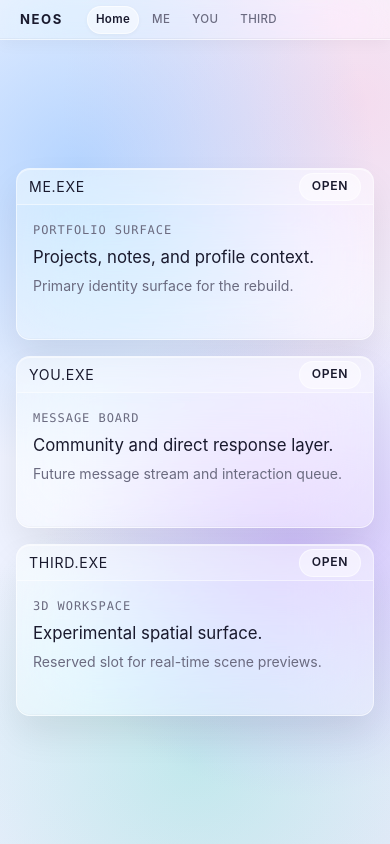
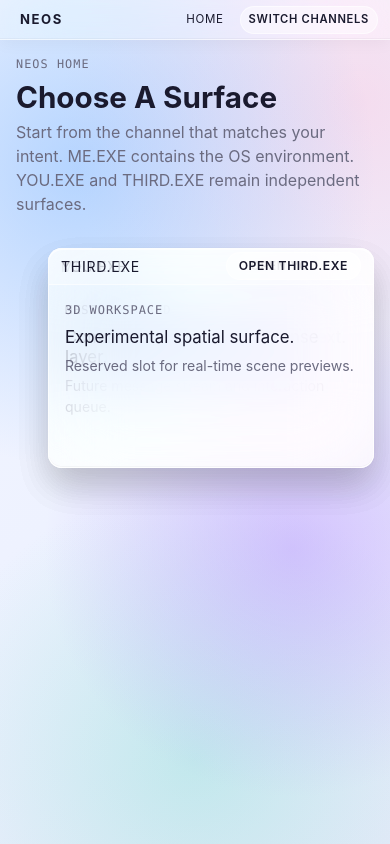
Before and after one commit to naninfinite/neos, a React (Vite) app: page / in a window 390 px wide. Built offline with nearby package versions, Linux system fonts and the light colour scheme.

Commit message:
feat: strengthen home landing and add secondary channel switcher

```diff
--- a/src/shell/ChannelBar.tsx
+++ b/src/shell/ChannelBar.tsx
@@ -5,18 +5,20 @@ export type ChannelId = 'home' | 'me' | 'you' | 'third';
 interface ChannelBarProps {
   activeChannel: ChannelId;
   onNavigate: (channel: ChannelId) => void;
+  onOpenSwitcher: () => void;
 }
 
-const CHANNELS: { id: ChannelId; label: string }[] = [
-  { id: 'home', label: 'Home' },
-  { id: 'me', label: 'ME' },
-  { id: 'you', label: 'YOU' },
-  { id: 'third', label: 'THIRD' },
-];
+const CHANNEL_LABELS: Record<ChannelId, string> = {
+  home: 'HOME',
+  me: 'ME.EXE',
+  you: 'YOU.EXE',
+  third: 'THIRD.EXE',
+};
 
 export function ChannelBar({
   activeChannel,
   onNavigate,
+  onOpenSwitcher,
 }: ChannelBarProps): ReactElement {
   return (
     <nav className="channelBar" aria-label="Site navigation">
@@ -28,18 +30,18 @@ export function ChannelBar({
         NEOS
       </button>
 
-      <div className="channelBarTabs">
-        {CHANNELS.map((ch) => (
-          <button
-            key={ch.id}
-            className={`channelTab${activeChannel === ch.id ? ' channelTabActive' : ''}`}
-            type="button"
-            aria-current={activeChannel === ch.id ? 'page' : undefined}
-            onClick={() => onNavigate(ch.id)}
-          >
-            {ch.label}
-          </button>
-        ))}
+      <div className="channelBarMeta">
+        <p className="channelBarLabel">Current Channel</p>
+        <p className="channelBarValue" aria-live="polite">
+          {CHANNEL_LABELS[activeChannel]}
+        </p>
+        <button
+          className="channelSwitchButton"
+          type="button"
+          onClick={onOpenSwitcher}
+        >
+          Switch Channels
+        </button>
       </div>
     </nav>
   );
--- /dev/null
+++ b/src/shell/ChannelSwitcher.tsx
@@ -0,0 +1,58 @@
+import type { ReactElement } from 'react';
+import type { ChannelId } from './ChannelBar';
+
+interface ChannelSwitcherProps {
+  activeChannel: ChannelId;
+  onClose: () => void;
+  onNavigate: (channel: ChannelId) => void;
+}
+
+const CHANNELS: Array<{ id: ChannelId; name: string; detail: string }> = [
+  { id: 'home', name: 'HOME', detail: 'Landing hub and channel previews' },
+  { id: 'me', name: 'ME.EXE', detail: 'Contained OS environment' },
+  { id: 'you', name: 'YOU.EXE', detail: 'Message board surface' },
+  { id: 'third', name: 'THIRD.EXE', detail: '3D workspace surface' },
+];
+
+export function ChannelSwitcher({
+  activeChannel,
+  onClose,
+  onNavigate,
+}: ChannelSwitcherProps): ReactElement {
+  return (
+    <section
+      className="channelSwitcherBackdrop"
+      role="presentation"
+      onClick={onClose}
+    >
+      <div
+        aria-label="Channel switcher"
+        aria-modal="true"
+        className="channelSwitcher"
+        role="dialog"
+        onClick={(event) => event.stopPropagation()}
+      >
+        <header className="channelSwitcherHeader">
+          <p className="channelSwitcherLabel">Quick Switch</p>
+          <button className="channelSwitcherClose" type="button" onClick={onClose}>
+            Close
+          </button>
+        </header>
+
+        <div className="channelSwitcherGrid">
+          {CHANNELS.map((channel) => (
+            <button
+              key={channel.id}
+              className={`channelSwitcherCard${channel.id === activeChannel ? ' channelSwitcherCardActive' : ''}`}
+              type="button"
+              onClick={() => onNavigate(channel.id)}
+            >
+              <span className="channelSwitcherName">{channel.name}</span>
+              <span className="channelSwitcherDetail">{channel.detail}</span>
+            </button>
+          ))}
+        </div>
+      </div>
+    </section>
+  );
+}
--- a/src/shell/DesktopPanel.tsx
+++ b/src/shell/DesktopPanel.tsx
@@ -11,7 +11,12 @@ export function DesktopPanel({
   onOpenPanel,
 }: DesktopPanelProps): ReactElement {
   return (
-    <article className="desktopPanel">
+    <article
+      aria-label={`${panel.title} preview`}
+      className={`desktopPanel desktopPanel--${panel.appId} ${
+        panel.layout === 'hero' ? 'desktopPanel--hero' : 'desktopPanel--standard'
+      }`}
+    >
       <header className="desktopPanelTitlebar">
         <p className="desktopPanelApp">{panel.title}</p>
         <button
@@ -19,7 +24,7 @@ export function DesktopPanel({
           type="button"
           onClick={() => onOpenPanel(panel.appId)}
         >
-          Open
+          Open {panel.title}
         </button>
       </header>
 
--- a/src/shell/HomeChannel.tsx
+++ b/src/shell/HomeChannel.tsx
@@ -11,20 +11,30 @@ const PANEL_CHANNEL_MAP: Record<string, ChannelId> = {
   me: 'me',
   you: 'you',
   third: 'third',
-  home: 'home',
 };
 
 export function HomeChannel({ onNavigate }: HomeChannelProps): ReactElement {
   return (
     <section aria-label="Home" className="homeChannel">
+      <header className="homeIntro">
+        <p className="homeKicker">NEOS HOME</p>
+        <h1 className="homeTitle">Choose A Surface</h1>
+        <p className="homeCopy">
+          Start from the channel that matches your intent. ME.EXE contains the
+          OS environment. YOU.EXE and THIRD.EXE remain independent surfaces.
+        </p>
+      </header>
+
       <div className="homeGrid">
-        {DESKTOP_PANEL_PREVIEWS.filter((p) => p.appId !== 'home').map((panel) => (
+        {DESKTOP_PANEL_PREVIEWS.map((panel) => (
           <DesktopPanel
             key={panel.id}
             panel={panel}
             onOpenPanel={(appId) => {
               const channel = PANEL_CHANNEL_MAP[appId];
-              if (channel) onNavigate(channel);
+              if (channel) {
+                onNavigate(channel);
+              }
             }}
           />
         ))}
--- a/src/shell/SiteShell.tsx
+++ b/src/shell/SiteShell.tsx
@@ -3,6 +3,7 @@ import type { ReactElement } from 'react';
 import { BootOverlay } from './BootOverlay';
 import { ChannelBar } from './ChannelBar';
 import type { ChannelId } from './ChannelBar';
+import { ChannelSwitcher } from './ChannelSwitcher';
 import { HomeChannel } from './HomeChannel';
 import { MeChannel } from './MeChannel';
 
@@ -41,21 +42,56 @@ function ChannelView({
 export function SiteShell(): ReactElement {
   const [bootVisible, setBootVisible] = useState(true);
   const [activeChannel, setActiveChannel] = useState<ChannelId>('home');
+  const [switcherOpen, setSwitcherOpen] = useState(false);
 
   useEffect(() => {
     const bootTimer = window.setTimeout(() => setBootVisible(false), BOOT_TIMEOUT_MS);
     return () => window.clearTimeout(bootTimer);
   }, []);
 
+  useEffect(() => {
+    const handleKeyDown = (event: KeyboardEvent) => {
+      if (event.ctrlKey && event.key.toLowerCase() === 'k') {
+        event.preventDefault();
+        setSwitcherOpen(true);
+        return;
+      }
+
+      if (event.key === 'Escape') {
+        setSwitcherOpen(false);
+      }
+    };
+
+    window.addEventListener('keydown', handleKeyDown);
+    return () => window.removeEventListener('keydown', handleKeyDown);
+  }, []);
+
+  const navigateTo = (channel: ChannelId) => {
+    setActiveChannel(channel);
+    setSwitcherOpen(false);
+  };
+
   return (
     <main className="neosShell">
       <div className="wallpaper" aria-hidden="true" />
 
-      <ChannelBar activeChannel={activeChannel} onNavigate={setActiveChannel} />
+      <ChannelBar
+        activeChannel={activeChannel}
+        onNavigate={navigateTo}
+        onOpenSwitcher={() => setSwitcherOpen(true)}
+      />
 
       <div className="channelViewport">
-        <ChannelView channel={activeChannel} onNavigate={setActiveChannel} />
+        <ChannelView channel={activeChannel} onNavigate={navigateTo} />
       </div>
+
+      {switcherOpen ? (
+        <ChannelSwitcher
+          activeChannel={activeChannel}
+          onClose={() => setSwitcherOpen(false)}
+          onNavigate={navigateTo}
+        />
+      ) : null}
 
       {bootVisible ? <BootOverlay /> : null}
     </main>
--- a/src/shell/desktopPanels.ts
+++ b/src/shell/desktopPanels.ts
@@ -5,6 +5,7 @@ export interface DesktopPanelPreview {
   subtitle: string;
   summary: string;
   detail: string;
+  layout: 'hero' | 'standard';
 }
 
 export const DESKTOP_PANEL_PREVIEWS: DesktopPanelPreview[] = [
@@ -15,6 +16,7 @@ export const DESKTOP_PANEL_PREVIEWS: DesktopPanelPreview[] = [
     subtitle: 'Portfolio Surface',
     summary: 'Projects, notes, and profile context.',
     detail: 'Primary identity surface for the rebuild.',
+    layout: 'hero',
   },
   {
     id: 'panel-you',
@@ -23,6 +25,7 @@ export const DESKTOP_PANEL_PREVIEWS: DesktopPanelPreview[] = [
     subtitle: 'Message Board',
     summary: 'Community and direct response layer.',
     detail: 'Future message stream and interaction queue.',
+    layout: 'standard',
   },
   {
     id: 'panel-third',
@@ -31,13 +34,6 @@ export const DESKTOP_PANEL_PREVIEWS: DesktopPanelPreview[] = [
     subtitle: '3D Workspace',
     summary: 'Experimental spatial surface.',
     detail: 'Reserved slot for real-time scene previews.',
-  },
-  {
-    id: 'panel-home',
-    appId: 'home',
-    title: 'HOME',
-    subtitle: 'System Snapshot',
-    summary: 'NEOS desktop status and launch hints.',
-    detail: 'Runtime milestone: Stage 1A landing model.',
+    layout: 'standard',
   },
 ];
--- a/src/styles.css
+++ b/src/styles.css
@@ -87,7 +87,8 @@ input {
   z-index: var(--z-taskbar);
   display: flex;
   align-items: center;
-  gap: var(--space-3);
+  justify-content: space-between;
+  gap: var(--space-4);
   height: var(--channel-bar-height);
   padding: 0 var(--space-4);
   background: var(--color-glass);
@@ -117,42 +118,136 @@ input {
   color: var(--color-accent-primary);
 }
 
-.channelBarTabs {
+.channelBarMeta {
   display: flex;
   align-items: center;
-  gap: var(--space-1);
-  margin-left: var(--space-3);
+  gap: var(--space-2);
 }
 
-.channelTab {
+.channelBarLabel {
+  margin: 0;
+  font-size: 0.72rem;
+  letter-spacing: 0.08em;
+  text-transform: uppercase;
+  color: var(--color-text-secondary);
+}
+
+.channelBarValue {
+  margin: 0;
+  padding: 0 var(--space-2);
+  font-family: var(--font-display);
+  font-size: 0.78rem;
+  letter-spacing: 0.08em;
+  text-transform: uppercase;
+}
+
+.channelSwitchButton {
   height: 28px;
   padding: 0 var(--space-3);
-  border: 1px solid transparent;
+  border: 1px solid rgba(255, 255, 255, 0.56);
   border-radius: 999px;
-  background: transparent;
-  font-family: var(--font-ui);
-  font-size: 0.78rem;
-  font-weight: 500;
-  letter-spacing: 0.03em;
+  background: rgba(255, 255, 255, 0.44);
+  font-size: 0.74rem;
+  font-weight: 600;
+  letter-spacing: 0.06em;
+  text-transform: uppercase;
   cursor: pointer;
-  color: var(--color-text-secondary);
-  transition:
-    background-color 120ms ease,
-    border-color 120ms ease,
-    color 120ms ease;
-}
-
-.channelTab:hover {
-  background: rgba(255, 255, 255, 0.4);
   color: var(--color-text-primary);
 }
 
-.channelTabActive {
-  background: rgba(255, 255, 255, 0.52);
-  border-color: rgba(255, 255, 255, 0.6);
-  color: var(--color-text-primary);
-  font-weight: 600;
-  box-shadow: 0 1px 4px rgba(0, 0, 0, 0.04);
+.channelSwitchButton:hover,
+.channelSwitchButton:focus-visible {
+  border-color: rgba(0, 200, 120, 0.5);
+  box-shadow: 0 0 0 3px rgba(0, 200, 120, 0.16);
+  outline: none;
+}
+
+.channelSwitcherBackdrop {
+  position: absolute;
+  inset: 0;
+  z-index: var(--z-overlay);
+  background: rgba(220, 228, 246, 0.3);
+  backdrop-filter: blur(14px) saturate(1.1);
+  display: grid;
+  justify-items: end;
+  align-items: start;
+  padding: calc(var(--channel-bar-height) + var(--space-2)) var(--space-4) 0;
+}
+
+.channelSwitcher {
+  width: min(440px, 100%);
+  border: 1px solid var(--color-glass-border);
+  border-radius: 16px;
+  background: rgba(255, 255, 255, 0.48);
+  box-shadow:
+    inset 0 1px 0 rgba(255, 255, 255, 0.56),
+    0 20px 44px rgba(0, 0, 0, 0.1);
+  backdrop-filter: blur(30px) saturate(1.5);
+  padding: var(--space-3);
+}
+
+.channelSwitcherHeader {
+  display: flex;
+  align-items: center;
+  justify-content: space-between;
+  margin-bottom: var(--space-3);
+}
+
+.channelSwitcherLabel {
+  margin: 0;
+  font-family: var(--font-display);
+  font-size: 0.8rem;
+  letter-spacing: 0.08em;
+  text-transform: uppercase;
+}
+
+.channelSwitcherClose {
+  border: 1px solid rgba(255, 255, 255, 0.52);
+  border-radius: 999px;
+  background: rgba(255, 255, 255, 0.45);
+  padding: 0 var(--space-2);
+  height: 26px;
+  font-size: 0.72rem;
+  cursor: pointer;
+}
+
+.channelSwitcherGrid {
+  display: grid;
+  gap: var(--space-2);
+}
+
+.channelSwitcherCard {
+  border: 1px solid rgba(255, 255, 255, 0.54);
+  border-radius: 12px;
+  background: rgba(255, 255, 255, 0.38);
+  padding: var(--space-3);
+  display: grid;
+  justify-items: start;
+  gap: var(--space-1);
+  cursor: pointer;
+  text-align: left;
+}
+
+.channelSwitcherCard:hover,
+.channelSwitcherCard:focus-visible {
+  border-color: rgba(0, 200, 120, 0.52);
+  box-shadow: 0 0 0 3px rgba(0, 200, 120, 0.16);
+  outline: none;
+}
+
+.channelSwitcherCardActive {
+  background: rgba(255, 255, 255, 0.58);
+}
+
+.channelSwitcherName {
+  font-family: var(--font-display);
+  font-size: 0.88rem;
+  letter-spacing: 0.05em;
+}
+
+.channelSwitcherDetail {
+  color: var(--color-text-secondary);
+  font-size: 0.8rem;
 }
 
 /* ── Channel viewport ──────────────────────────────────── */
@@ -170,24 +265,57 @@ input {
 .homeChannel {
   width: 100%;
   height: 100%;
-  display: flex;
-  align-items: center;
-  justify-content: center;
-  padding: var(--space-6);
+  overflow: auto;
+  padding: clamp(var(--space-4), 3vw, var(--space-8));
+  display: grid;
+  align-content: start;
+  justify-items: center;
+  gap: var(--space-4);
+}
+
+.homeIntro {
+  width: min(1160px, 100%);
+  display: grid;
+  gap: var(--space-2);
+}
+
+.homeKicker {
+  margin: 0;
+  font-family: var(--font-mono);
+  font-size: 0.74rem;
+  letter-spacing: 0.09em;
+  text-transform: uppercase;
+  color: var(--color-text-secondary);
+}
+
+.homeTitle {
+  margin: 0;
+  font-family: var(--font-display);
+  font-size: clamp(1.8rem, 3.6vw, 2.75rem);
+  line-height: 1.02;
+}
+
+.homeCopy {
+  margin: 0;
+  max-width: 72ch;
+  color: var(--color-text-secondary);
 }
 
 .homeGrid {
   width: 100%;
-  max-width: 960px;
+  max-width: 1160px;
   display: grid;
-  grid-template-columns: repeat(auto-fit, minmax(280px, 1fr));
+  grid-template-columns: minmax(0, 1.35fr) minmax(0, 1fr);
+  grid-template-areas:
+    'me you'
+    'me third';
   gap: var(--space-4);
 }
 
 /* ── Desktop panels (shared) ───────────────────────────── */
 
 .desktopPanel {
-  min-height: 210px;
+  min-height: 230px;
   border: 1px solid var(--color-glass-border);
   border-radius: 14px;
   background: rgba(255, 255, 255, 0.34);
@@ -201,6 +329,22 @@ input {
   transition:
     box-shadow 150ms ease,
     transform 150ms ease;
+}
+
+.desktopPanel--hero {
+  min-height: 470px;
+}
+
+.desktopPanel--me {
+  grid-area: me;
+}
+
+.desktopPanel--you {
+  grid-area: you;
+}
+
+.desktopPanel--third {
+  grid-area: third;
 }
 
 .desktopPanel:hover {
@@ -645,25 +789,45 @@ input {
     gap: var(--space-2);
   }
 
-  .channelBarTabs {
-    margin-left: var(--space-2);
+  .channelBarLabel {
+    display: none;
   }
 
-  .channelTab {
+  .channelBarValue {
+    font-size: 0.72rem;
+    letter-spacing: 0.06em;
+  }
+
+  .channelSwitchButton {
     padding: 0 var(--space-2);
-    font-size: 0.72rem;
+    font-size: 0.7rem;
+  }
+
+  .channelSwitcherBackdrop {
+    justify-items: stretch;
+    padding-left: var(--space-3);
+    padding-right: var(--space-3);
   }
 
   .homeChannel {
     padding: var(--space-4);
   }
 
+  .homeTitle {
+    font-size: clamp(1.4rem, 7.6vw, 2rem);
+  }
+
   .homeGrid {
     grid-template-columns: minmax(0, 1fr);
+    grid-template-areas: none;
   }
 
   .desktopPanel {
     min-height: 172px;
+  }
+
+  .desktopPanel--hero {
+    min-height: 220px;
   }
 
   .taskbar {
```
Also changed, not shown: 1 other file (tests, documents, lock files or other folders).
